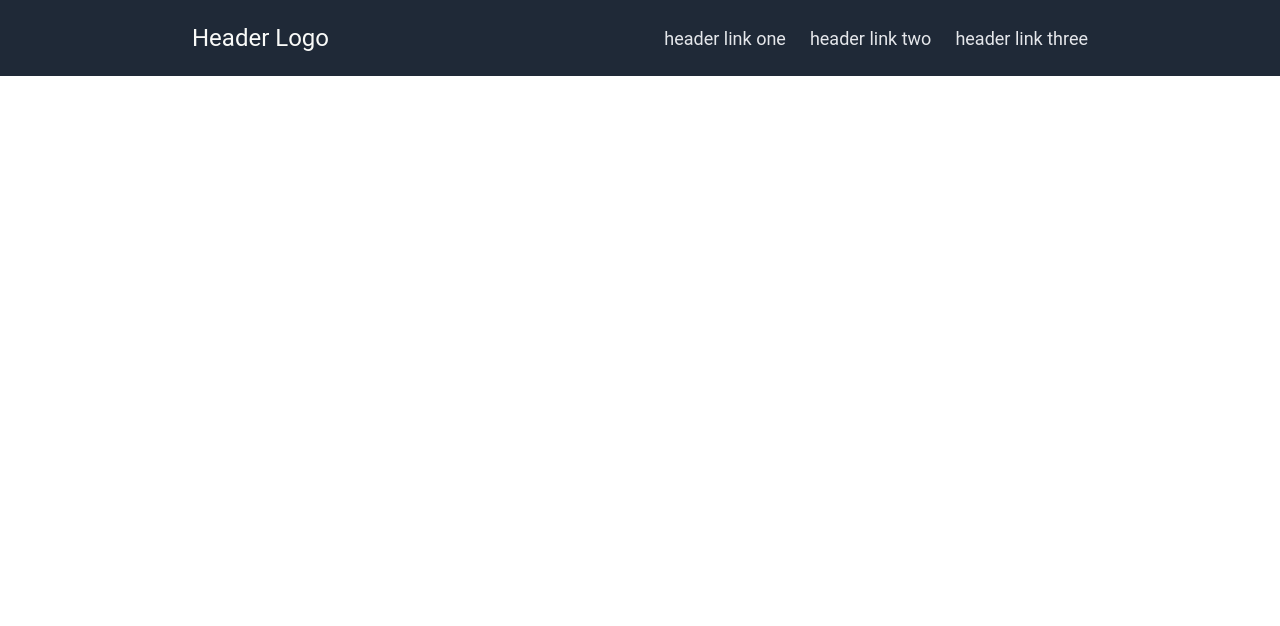
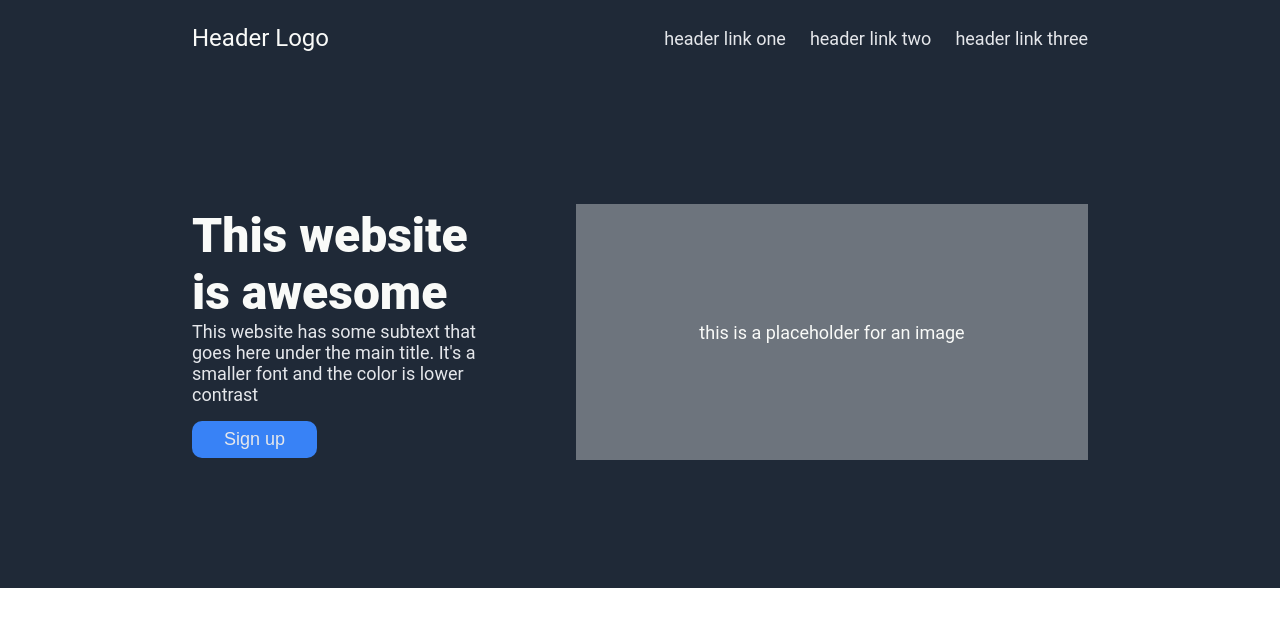
Before and after one commit to IhsFace/odin-landing-page, a plain HTML site: page index.html in a window 1280 px wide. Drawn offline with Linux system fonts and the light colour scheme.

Commit message:
Add hero section elements and styling

```diff
--- a/index.html
+++ b/index.html
@@ -15,5 +15,18 @@
         <p>header link three</p>
       </nav>
     </header>
+    <main>
+      <section class="hero-section">
+        <div class="hero-content">
+          <h1 class="hero-main">This website is awesome</h1>
+          <p class="hero-secondary">
+            This website has some subtext that goes here under the main title.
+            It's a smaller font and the color is lower contrast
+          </p>
+          <button class="hero-button">Sign up</button>
+        </div>
+        <div class="hero-image">this is a placeholder for an image</div>
+      </section>
+    </main>
   </body>
 </html>
--- a/style.css
+++ b/style.css
@@ -11,6 +11,10 @@ header {
   justify-content: space-between;
   background-color: #1f2937;
   padding: 0 15vw;
+}
+
+main {
+  flex: 1;
 }
 
 .header-logo {
@@ -27,3 +31,46 @@ header {
   font-size: 18px;
   color: #e5e7eb;
 }
+
+.hero-section {
+  display: flex;
+  align-items: center;
+  background-color: #1f2937;
+  padding: 128px 15vw;
+  gap: 64px;
+}
+
+.hero-main {
+  font-size: 48px;
+  font-weight: 900;
+  color: #f9faf8;
+  margin: 0;
+}
+
+.hero-secondary {
+  font-size: 18px;
+  color: #e5e7eb;
+  margin: 0;
+}
+
+.hero-button {
+  background-color: #3882f6;
+  padding: 8px 32px;
+  border: none;
+  border-radius: 10px;
+  font-size: 18px;
+  color: #e5e7eb;
+  margin-top: 16px;
+}
+
+.hero-image {
+  display: flex;
+  justify-content: center;
+  align-items: center;
+  flex-shrink: 0;
+  background-color: #6d747d;
+  width: 40vw;
+  height: 20vw;
+  font-size: 18px;
+  color: #f9faf8;
+}
```
